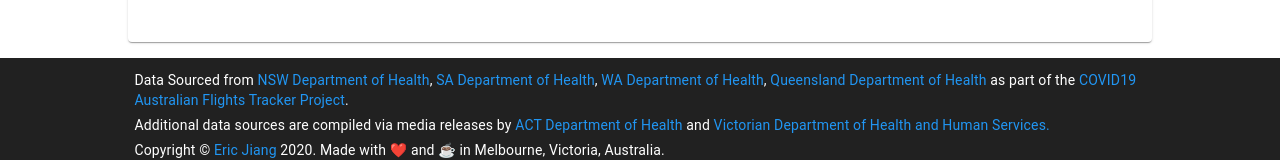
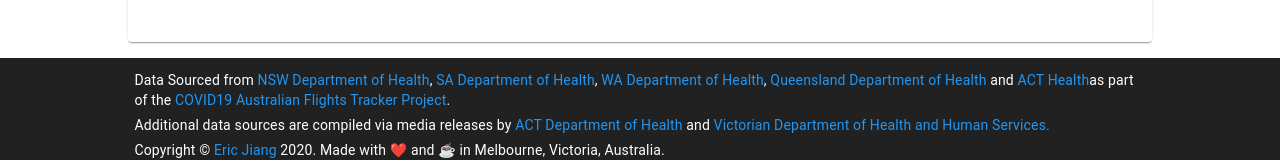
Before and after one commit to AusCovid19/covid19-aus-flights, a React (Create React App) app in the folder frontend/: page / in a window 1280 px wide. Shown: the part 607-767 px from the top of the page. Built offline with nearby package versions, Linux system fonts and the light colour scheme; no server answers.

Commit message:
added act health to footer

```diff
--- a/frontend/src/components/Footer/Footer.tsx
+++ b/frontend/src/components/Footer/Footer.tsx
@@ -24,6 +24,10 @@ const Footer: React.FC = () => {
           <Link href="https://www.qld.gov.au/health/conditions/health-alerts/coronavirus-covid-19/current-status/current-status-and-contact-tracing-alerts">
             Queensland Department of Health
           </Link>{" "}
+          and{" "}
+          <Link href="https://www.health.act.gov.au/about-our-health-system/novel-coronavirus-covid-19/known-flights-act-confirmed-cases-covid-19">
+            ACT Health
+          </Link>
           as part of the{" "}
           <Link href="https://github.com/AusCovid19">
             COVID19 Australian Flights Tracker Project
```
